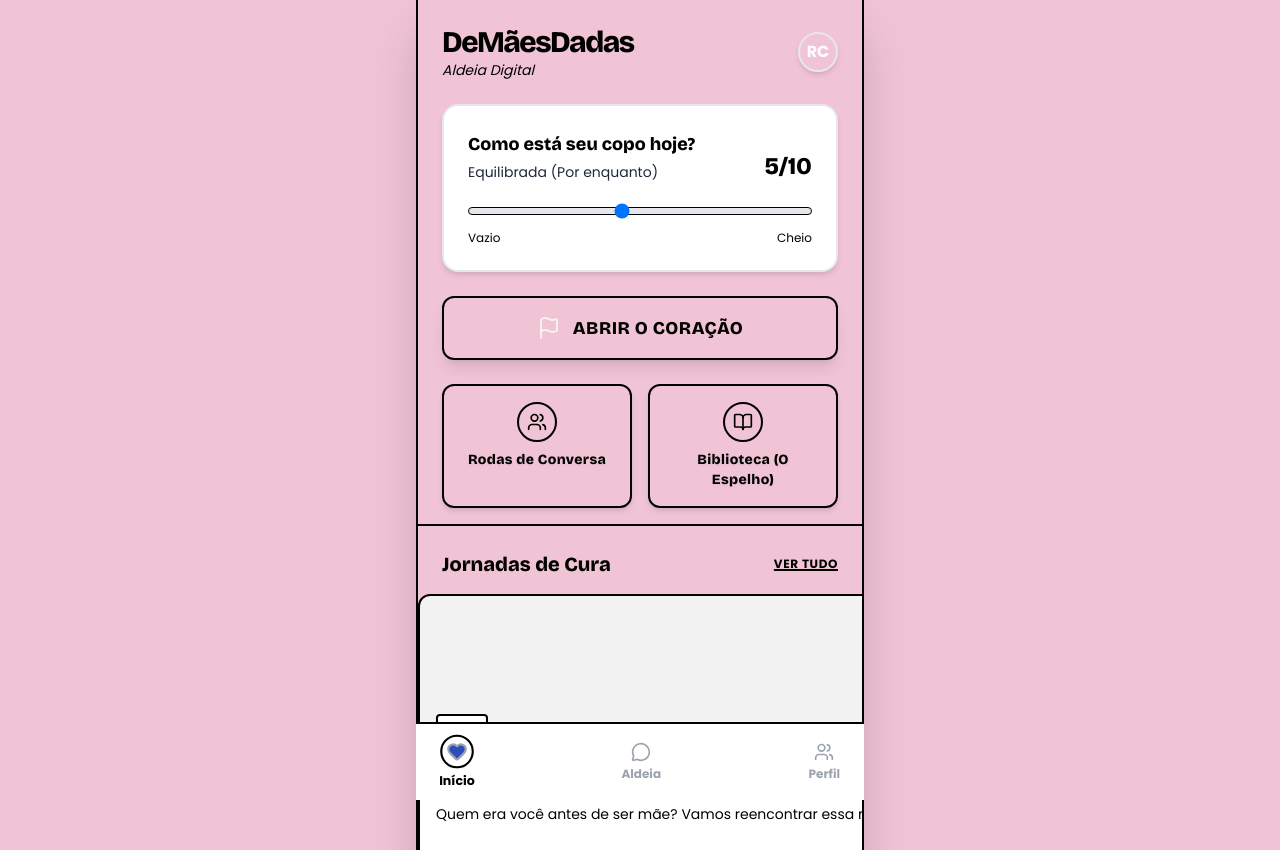
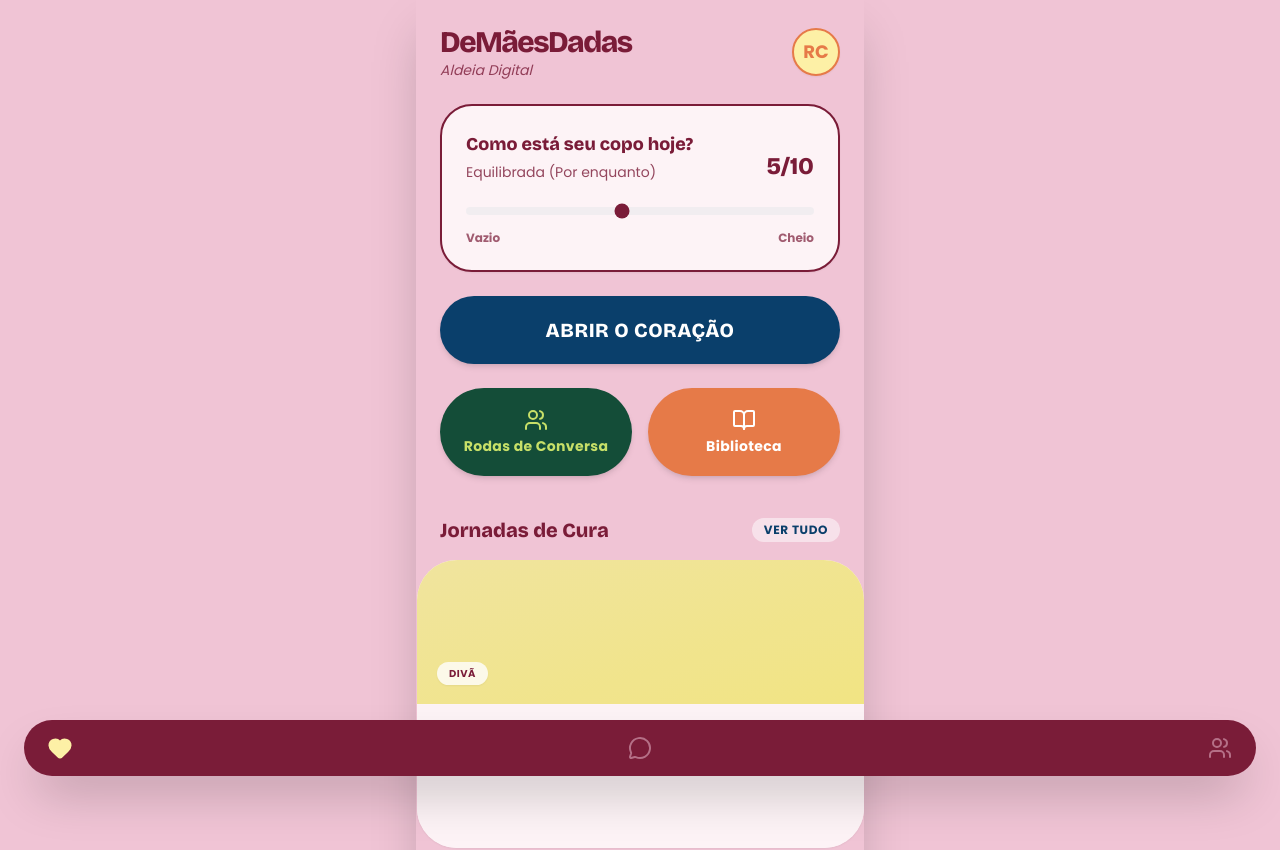
Before and after one commit to dmd-app/de-maes-dadas-app, a React (Vite) app: page / in a window 1280 px wide. Shown: the top 850 px of the page. Built offline with nearby package versions, Linux system fonts and the light colour scheme.

Commit message:
FORCE DEPLOY: Cache Busting v3

```diff
--- a/src/App.jsx
+++ b/src/App.jsx
@@ -5,12 +5,12 @@ import './index.css';
 // --- COMPONENTS ---
 
 const Header = () => (
-  <header className="p-6 pb-2 flex justify-between items-center bg-dmd-bg">
+  <header className="p-6 pb-2 flex justify-between items-center bg-pop-pink">
     <div>
-      <h1 className="text-3xl font-display font-bold text-dmd-black tracking-tighter">DeMãesDadas</h1>
-      <p className="text-sm text-dmd-black font-sans italic">Aldeia Digital</p>
+      <h1 className="text-3xl font-display font-bold text-pop-burgundy tracking-tighter">DeMãesDadas</h1>
+      <p className="text-sm text-pop-burgundy/80 font-sans italic">Aldeia Digital</p>
     </div>
-    <div className="w-10 h-10 rounded-full border-2 border-dmd-black bg-dmd-blue flex items-center justify-center text-white font-bold shadow-md font-sans">
+    <div className="w-12 h-12 rounded-full border-2 border-pop-orange bg-pop-yellow flex items-center justify-center text-pop-orange font-bold shadow-sm font-sans text-lg">
       RC
     </div>
   </header>
@@ -20,9 +20,9 @@ const MoodDashboard = () => {
   const [mood, setMood] = useState(5);
 
   const getMoodColor = (val) => {
-    if (val < 4) return 'bg-dmd-lime border-dmd-black'; // Low mood
-    if (val > 7) return 'bg-dmd-pink border-dmd-black';   // High stress/anger
-    return 'bg-white border-dmd-black';                 // Neutral
+    if (val < 4) return 'bg-pop-blue border-pop-blue text-white'; // Low mood
+    if (val > 7) return 'bg-pop-burgundy border-pop-burgundy text-white';   // High stress/anger
+    return 'bg-pop-light border-pop-burgundy text-pop-burgundy';                 // Neutral
   };
 
   const getMoodText = (val) => {
@@ -32,14 +32,14 @@ const MoodDashboard = () => {
   };
 
   return (
-    <section className="px-6 py-4 bg-dmd-bg">
-      <div className={`p-6 rounded-2xl border-2 shadow-md transition-colors duration-500 ${getMoodColor(mood)}`}>
+    <section className="px-6 py-4 bg-pop-pink">
+      <div className={`p-6 rounded-[2rem] border-2 shadow-sm transition-colors duration-500 ${getMoodColor(mood)}`}>
         <div className="flex justify-between items-end mb-4">
           <div>
-            <h2 className="text-lg font-display font-bold text-dmd-black">Como está seu copo hoje?</h2>
-            <p className="text-sm text-gray-800 font-sans mt-1">{getMoodText(mood)}</p>
+            <h2 className="text-lg font-display font-bold inherit">Como está seu copo hoje?</h2>
+            <p className="text-sm opacity-80 font-sans mt-1">{getMoodText(mood)}</p>
           </div>
-          <span className="text-2xl font-display font-bold text-dmd-black">{mood}/10</span>
+          <span className="text-2xl font-display font-bold inherit">{mood}/10</span>
         </div>
 
         <input
@@ -48,9 +48,9 @@ const MoodDashboard = () => {
           max="10"
           value={mood}
           onChange={(e) => setMood(parseInt(e.target.value))}
-          className="w-full h-2 bg-gray-200 rounded-lg appearance-none cursor-pointer accent-dmd-blue border border-black"
+          className="w-full h-2 bg-gray-200/50 rounded-lg appearance-none cursor-pointer accent-current"
         />
-        <div className="flex justify-between text-xs text-black mt-2">
+        <div className="flex justify-between text-xs opacity-70 mt-2 font-bold">
           <span>Vazio</span>
           <span>Cheio</span>
         </div>
@@ -63,31 +63,30 @@ const PanicButton = () => {
   const [isOpen, setIsOpen] = useState(false);
 
   return (
-    <section className="px-6 py-2 bg-dmd-bg">
+    <section className="px-6 py-2 bg-pop-pink">
       <button
         onClick={() => setIsOpen(!isOpen)}
-        className="w-full bg-dmd-yellow text-dmd-bg border-2 border-black py-4 rounded-xl shadow-lg flex items-center justify-center gap-3 transform active:scale-95 transition-all hover:bg-yellow-600 font-display"
+        className="w-full bg-pop-blue text-white border-0 py-5 rounded-full shadow-md flex items-center justify-center gap-3 transform active:scale-95 transition-all hover:bg-pop-blue/90 font-display"
       >
-        <Flag size={24} color="#F6F3EE" />
-        <span className="font-bold text-lg tracking-wide">ABRIR O CORAÇÃO</span>
+        <span className="font-bold text-xl tracking-wide">ABRIR O CORAÇÃO</span>
       </button>
 
       {isOpen && (
-        <div className="mt-4 p-4 bg-white rounded-xl border-2 border-black animate-fade-in shadow-md">
+        <div className="mt-4 p-6 bg-pop-light rounded-[2rem] animate-fade-in shadow-xl">
           <textarea
-            className="w-full p-3 border-2 border-black rounded-lg focus:ring-2 focus:ring-dmd-blue focus:outline-none text-black bg-gray-50"
+            className="w-full p-4 border-2 border-pop-burgundy/20 rounded-xl focus:ring-2 focus:ring-pop-burgundy focus:outline-none text-pop-burgundy bg-white font-sans"
             rows="4"
             placeholder="O que está pesando aí dentro? Desabafe..."
           ></textarea>
-          <div className="flex justify-end mt-2 gap-2">
+          <div className="flex justify-end mt-4 gap-3">
             <button
               onClick={() => setIsOpen(false)}
-              className="px-4 py-2 text-black hover:text-gray-700 font-bold border-2 border-transparent hover:border-black rounded-lg"
+              className="px-6 py-3 text-pop-burgundy font-bold rounded-full hover:bg-pop-burgundy/5 transition-colors"
             >
               Cancelar
             </button>
-            <button className="px-4 py-2 bg-dmd-blue text-dmd-bg border-2 border-black rounded-lg font-bold hover:bg-blue-800 shadow-md">
-              Enviar para a Aldeia
+            <button className="px-6 py-3 bg-pop-burgundy text-pop-light rounded-full font-bold shadow-md hover:bg-pop-burgundy/90">
+              Enviar
             </button>
           </div>
         </div>
@@ -97,44 +96,40 @@ const PanicButton = () => {
 };
 
 const ActionButtons = () => (
-  <section className="px-6 py-4 grid grid-cols-2 gap-4 bg-dmd-bg">
-    <button className="p-4 bg-dmd-pink rounded-xl shadow-md border-2 border-black flex flex-col items-center gap-2 hover:translate-y-1 transition-transform">
-      <div className="w-10 h-10 bg-dmd-bg border-2 border-black rounded-full flex items-center justify-center text-black">
-        <Users size={20} />
-      </div>
-      <span className="font-display font-bold text-sm text-dmd-bg tracking-wide drop-shadow-sm">Rodas de Conversa</span>
+  <section className="px-6 py-4 grid grid-cols-2 gap-4 bg-pop-pink">
+    <button className="p-5 bg-pop-green rounded-full shadow-md flex flex-col items-center justify-center gap-1 hover:scale-105 transition-transform">
+      <Users size={24} className="text-pop-lime" />
+      <span className="font-sans font-bold text-sm text-pop-lime tracking-wide">Rodas de Conversa</span>
     </button>
 
-    <button className="p-4 bg-dmd-lime rounded-xl shadow-md border-2 border-black flex flex-col items-center gap-2 hover:translate-y-1 transition-transform">
-      <div className="w-10 h-10 bg-dmd-bg border-2 border-black rounded-full flex items-center justify-center text-black">
-        <BookOpen size={20} />
-      </div>
-      <span className="font-display font-bold text-sm text-dmd-bg tracking-wide drop-shadow-sm">Biblioteca (O Espelho)</span>
+    <button className="p-5 bg-pop-orange rounded-full shadow-md flex flex-col items-center justify-center gap-1 hover:scale-105 transition-transform">
+      <BookOpen size={24} className="text-white" />
+      <span className="font-sans font-bold text-sm text-white tracking-wide">Biblioteca</span>
     </button>
   </section>
 );
 
 const ContentCarousel = ({ title, items }) => (
-  <section className="py-6 border-t-2 border-black bg-dmd-bg">
+  <section className="py-6 bg-pop-pink">
     <div className="px-6 mb-4 flex justify-between items-center">
-      <h3 className="text-xl font-display font-bold text-black">{title}</h3>
-      <a href="#" className="text-xs font-sans font-bold text-dmd-blue uppercase tracking-wider underline decoration-2 decoration-dmd-yellow">Ver tudo</a>
+      <h3 className="text-xl font-display font-bold text-pop-burgundy">{title}</h3>
+      <a href="#" className="text-xs font-sans font-bold text-pop-blue uppercase tracking-wider bg-white/50 px-3 py-1 rounded-full">Ver tudo</a>
     </div>
 
-    <div className="flex overflow-x-auto px-6 gap-4 pb-4 snap-x hide-scrollbar">
+    <div className="flex overflow-x-auto px-6 gap-4 pb-8 snap-x hide-scrollbar">
       {items.map((item, idx) => (
-        <div key={idx} className={`min-w-[280px] h-80 snap-center bg-white rounded-xl border-2 border-black shadow-md overflow-hidden flex-shrink-0 hover:shadow-xl transition-shadow flex flex-col`}>
-          <div className={`h-40 relative bg-gradient-to-br ${item.color} flex-shrink-0`}>
+        <div key={idx} className={`min-w-[260px] h-72 snap-center bg-pop-light rounded-[2.5rem] shadow-sm overflow-hidden flex-shrink-0 hover:shadow-lg transition-all hover:-translate-y-1 flex flex-col`}>
+          <div className={`h-36 relative bg-gradient-to-br ${item.color} flex-shrink-0`}>
             <div className="absolute inset-0 bg-black/5"></div>
-            <div className="absolute bottom-0 left-0 p-4 w-full">
-              <span className="text-black text-xs font-sans font-bold uppercase tracking-wider bg-white border-2 border-black px-2 py-1 rounded shadow-sm">
+            <div className="absolute bottom-0 left-0 p-5 w-full">
+              <span className="text-pop-burgundy text-[10px] font-sans font-bold uppercase tracking-wider bg-white/80 px-3 py-1 rounded-full shadow-sm">
                 {item.tag}
               </span>
             </div>
           </div>
-          <div className="p-4 bg-white flex flex-col flex-grow">
-            <h4 className="font-display font-bold text-lg text-black mb-2 leading-tight">{item.title}</h4>
-            <p className="text-sm font-sans text-black line-clamp-3 leading-relaxed">{item.desc}</p>
+          <div className="p-5 bg-pop-light flex flex-col flex-grow">
+            <h4 className="font-display font-bold text-lg text-pop-burgundy mb-2 leading-tight">{item.title}</h4>
+            <p className="text-xs font-sans text-pop-burgundy/70 line-clamp-3 leading-relaxed">{item.desc}</p>
           </div>
         </div>
       ))}
@@ -148,19 +143,19 @@ const App = () => {
       title: "O Luto da Identidade",
       desc: "Quem era você antes de ser mãe? Vamos reencontrar essa mulher.",
       tag: "Divã",
-      color: "from-dmd-yellow to-yellow-200"
+      color: "from-pop-yellow to-yellow-200"
     },
     {
       title: "A Luz Vermelha da Raiva",
       desc: "Entenda por que você explode e como lidar com a culpa depois.",
       tag: "Psicologia",
-      color: "from-dmd-pink to-pink-200"
+      color: "from-pop-orange/50 to-orange-200"
     },
     {
       title: "Quem Cuida de Quem Cuida?",
       desc: "A política do cuidado e a solidão da mulher moderna.",
       tag: "Aldeia",
-      color: "from-dmd-lime to-green-200"
+      color: "from-pop-green/50 to-green-200"
     }
   ];
 
@@ -169,18 +164,18 @@ const App = () => {
       title: "Mães de Bebês (0-1 ano)",
       desc: "Ninguém dorme aqui. Apoio para o puerpério imediato.",
       tag: "Tribo",
-      color: "from-blue-200 to-blue-400"
+      color: "from-pop-blue/50 to-blue-200"
     },
     {
       title: "Mães Solo",
       desc: "A força da alcateia para quem carrega o piano sozinha.",
       tag: "Tribo",
-      color: "from-purple-200 to-purple-400"
+      color: "from-purple-200 to-purple-300"
     }
   ];
 
   return (
-    <div className="min-h-screen bg-dmd-bg pb-20 max-w-md mx-auto shadow-2xl border-x-2 border-black overflow-hidden font-sans text-black">
+    <div className="min-h-screen bg-pop-pink pb-24 max-w-md mx-auto shadow-2xl overflow-hidden font-sans text-black">
       <Header />
       <MoodDashboard />
       <PanicButton />
@@ -188,21 +183,16 @@ const App = () => {
       <ContentCarousel title="Jornadas de Cura" items={jornadas} />
       <ContentCarousel title="Encontre Sua Tribo" items={tribos} />
 
-      {/* Footer Navigation */}
-      <nav className="fixed bottom-0 left-0 right-0 bg-white border-t-2 border-black px-6 py-3 flex justify-between items-center text-xs font-bold text-gray-400 max-w-md mx-auto z-50">
-        <button className="flex flex-col items-center gap-1 text-dmd-blue transform scale-105">
-          <div className="p-1 bg-dmd-bg border-2 border-black rounded-full shadow-sm">
-            <Heart size={20} fill="#2B4DBC" strokeWidth={2.5} />
-          </div>
-          <span className="text-black">Início</span>
+      {/* Footer Navigation - Rounded Pill Style */}
+      <nav className="fixed bottom-6 left-6 right-6 bg-pop-burgundy rounded-full px-6 py-4 flex justify-between items-center text-xs font-bold text-pop-pink/50 max-w-[calc(100%-3rem)] mx-auto z-50 shadow-2xl">
+        <button className="flex flex-col items-center gap-1 text-pop-yellow transform scale-105">
+          <Heart size={24} fill="#FDF0A6" />
         </button>
-        <button className="flex flex-col items-center gap-1 hover:text-black transition-colors group">
-          <MessageCircle size={20} className="group-hover:stroke-[2.5px]" />
-          <span>Aldeia</span>
+        <button className="flex flex-col items-center gap-1 hover:text-white transition-colors">
+          <MessageCircle size={24} />
         </button>
-        <button className="flex flex-col items-center gap-1 hover:text-black transition-colors group">
-          <Users size={20} className="group-hover:stroke-[2.5px]" />
-          <span>Perfil</span>
+        <button className="flex flex-col items-center gap-1 hover:text-white transition-colors">
+          <Users size={24} />
         </button>
       </nav>
     </div>
--- a/vite.config.js
+++ b/vite.config.js
@@ -5,7 +5,7 @@ import react from '@vitejs/plugin-react'
 export default defineConfig({
   plugins: [react()],
   build: {
-    // Force new hash generation
+    // Force new hash generation (Build v3)
     rollupOptions: {
       output: {
         entryFileNames: `assets/[name].${Date.now()}.js`,
```
